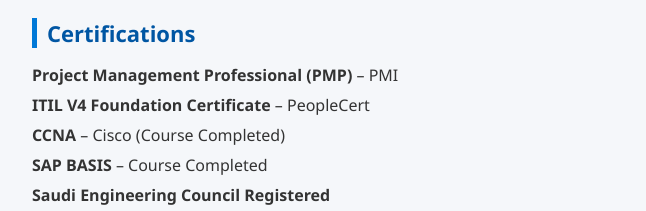
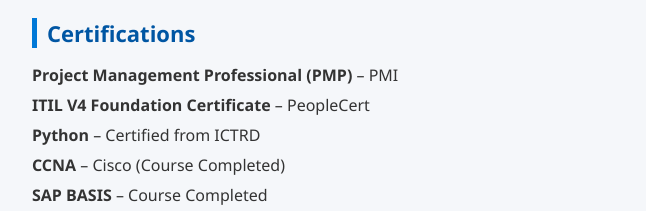
Before and after one commit to bubinkorahmathew-ctrl/bubincv, a plain HTML site: page index.html in a window 1280 px wide. Shown: the part 800-1011 px from the top of the page, without its empty margins (158-804 px from the left). Drawn offline with Linux system fonts and the light colour scheme.

Commit message:
Add Python certification to the profile
Updated certifications section to include Python certification.

```diff
--- a/index.html
+++ b/index.html
@@ -126,6 +126,7 @@
     <ul>
       <li><strong>Project Management Professional (PMP)</strong> – PMI</li>
       <li><strong>ITIL V4 Foundation Certificate</strong> – PeopleCert</li>
+      <li><strong>Python</strong> – Certified from ICTRD</li>
       <li><strong>CCNA</strong> – Cisco (Course Completed)</li>
       <li><strong>SAP BASIS</strong> – Course Completed</li>
       <li><strong>Saudi Engineering Council Registered</strong></li>
```
